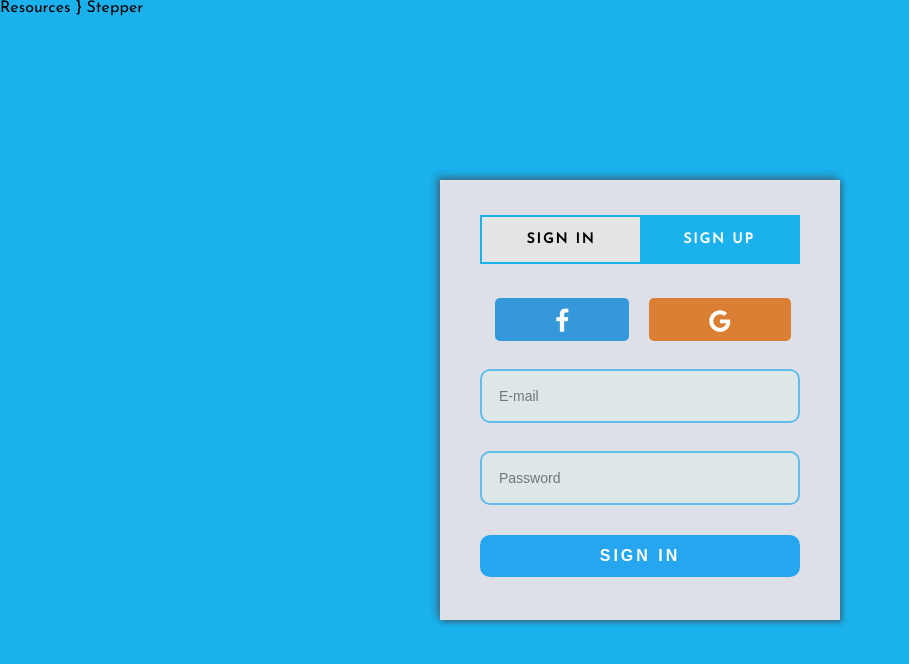
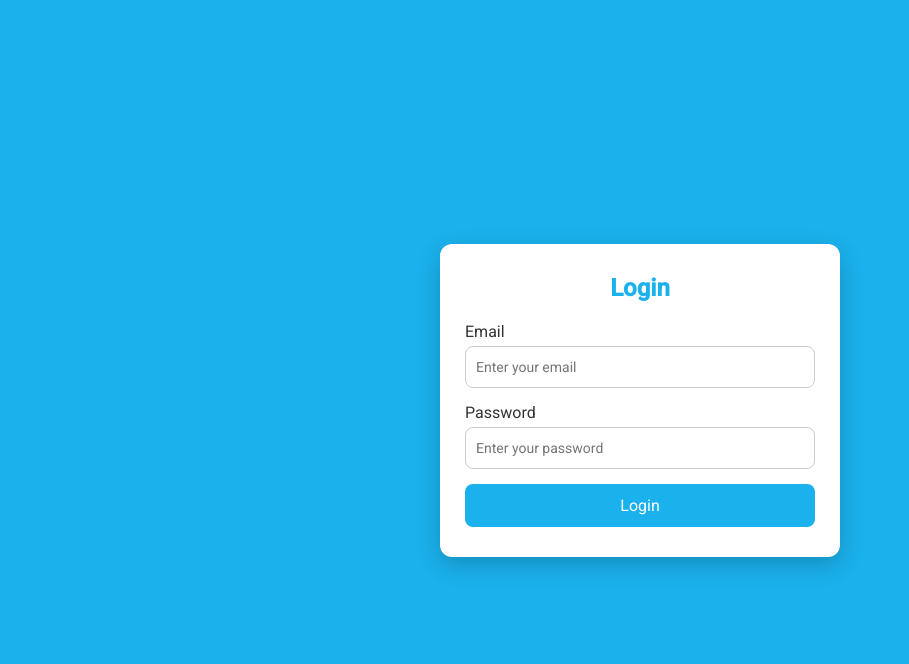
Before and after one commit to haroldsam583/Outlier-test, a plain HTML site: page login.html in a window 1280 px wide. Shown: the whole page, without its empty margins (0-909 px from the left). Drawn offline with nearby package versions, Linux system fonts and the light colour scheme.

Commit message:
Update login.html

```diff
--- a/login.html
+++ b/login.html
@@ -1,346 +1,151 @@
 <!DOCTYPE html>
 <html lang="en">
 <head>
-  <link rel="stylesheet" href="https://cdnjs.cloudflare.com/ajax/libs/font-awesome/4.7.0/css/font-awesome.min.css">
   <meta charset="UTF-8">
-  <meta http-equiv="X-UA-Compatible" content="IE=edge">
   <meta name="viewport" content="width=device-width, initial-scale=1.0">
-  <title>Document</title>
-  <script src="https://code.jquery.com/jquery-3.6.0.js" integrity="sha256-H+K7U5CnXl1h5ywQfKtSj8PCmoN9aaq30gDh27Xc0jk=" crossorigin="anonymous"></script>
+  <title>Responsive Login Form</title>
+  <link href="https://fonts.googleapis.com/css2?family=Roboto:wght@400;500&display=swap" rel="stylesheet">
   <style>
- @import url('https://fonts.googleapis.com/css?family=Josefin+Sans');
-
     *{
       margin: 0;
       padding: 0;
       box-sizing: border-box;
-  outline: none;
-  list-style: none;
-  text-decoration: none;
-  font-family: 'Josefin Sans', sans-serif;
+      font-family: 'Roboto', sans-serif;
     }
 
     body{
       background: #1bb1ec;
+      display: flex;
+      justify-content: center;
+      align-items: center;
+      height: 100vh;
     }
 
-.wrapper{
+    .form-container{
+      background: #ffffff;
+      padding: 30px 25px;
+      border-radius: 12px;
+      width: 100%;
       max-width: 400px;
-  width: 100%;
-  height: 440px;
-  position: absolute;
-  top: 50%;
-  left:50%;
-  transform: translate(-50%,-50%);
-  background: #dde1e7;
-  box-shadow: -3px -3px 7px rgba(68, 75, 87, 0.356),
-              2px 2px 5px rgba(68, 75, 87, 0.356);
+      box-shadow: 0 8px 25px rgba(0,0,0,0.2);
     }
 
-.container{
-  padding: 35px 40px;
+    .form-container h2{
+      text-align: center;
+      margin-bottom: 20px;
+      color: #1bb1ec;
     }
 
-.wrapper .tabs ul{
-  width: 100%;
-
-
-  margin-bottom:30px;
-   border: 2px solid #1bb1ec;
-  display: flex;
+    .form-group{
+      margin-bottom: 15px;
     }
 
-
-
-.wrapper .tabs ul li{
-  width: 50%;
-  padding: 15px 0;
-  text-align: center;
-  font-size: 14px;
-  color: #fefffe;
-  font-weight: bold;
-  text-transform: uppercase;
-  letter-spacing: 2px;
-  background: #1bb1ec;
-  cursor: pointer;
-  position: relative;
-  transition: all 0.5s ease;
+    .form-group label{
+      display: block;
+      margin-bottom: 5px;
+      color: #333;
     }
 
-.wrapper .tabs ul li.active{
-  background: #e3e4e6;
-  color: rgb(0, 0, 0);
-
+    .form-group input{
+      width: 100%;
+      padding: 12px 10px;
+      border-radius: 8px;
+      border: 1px solid #ccc;
+      font-size: 14px;
     }
 
-.wrapper .input_field{
-  margin-bottom: 25px;
-  margin-top: 28px;
+    .form-group input:focus{
+      border-color: #1bb1ec;
+      outline: none;
     }
 
-.wrapper .input_field .input{
+    .btn{
       width: 100%;
+      padding: 12px;
+      background: #1bb1ec;
+      color: white;
       border: none;
-  background: #dde9ecb7;
-  color: black;
-  font-family: sans-serif;
-  border: 2px solid rgba(13, 162, 231, 0.596);
-  font-size: 14px;
-  padding: 17px;
-  border-radius: 10px;
+      border-radius: 8px;
+      font-size: 16px;
+      cursor: pointer;
+      transition: 0.3s;
     }
 
-.wrapper .btn{
-  margin-top: 30px;
-  background: #27a6f0;
-
-  padding: 12px;
-  text-align: center;
-  border-radius: 10px;
-  text-transform: uppercase;
-  letter-spacing: 3px;
-  font-weight: bold;
-}
-.wrapper .btn:hover{
- background: #1b8cce;
+    .btn:hover{
+      background: #1391c7;
     }
 
-.wrapper .btn a{
-  color: rgb(255, 255, 255);
-  display: block;
-  font-size: 16px;
-  font-family: sans-serif;
-}
-.icon-button{
-  margin-top: 45px;
-}
-.icon-button span{
-  margin-left: 15px;
-  padding-left: 60px;
-  padding-right: 60px;
-  padding-top: 20px;
-  padding-bottom: 7px;
-
+    .alert{
+      margin-top: 10px;
+      padding: 10px;
+      background: #f44336;
+      color: white;
       border-radius: 5px;
-  line-height: 30px;
-
-  background: #b8bec7;
-
-
-}
-.icon-button span.facebook{
-  background: #3498db;
-  color: #fbfdff;
-}
-.icon-button span.google{
-  background: #db7f34;
-  color: #ffffff;
-}
-.icon-button span.facebook:hover{
-  background: #2172a8;
-}
-.icon-button span.google:hover{
-  background: #be6c29;
+      display: none;
     }
 
-.icon-button span i{
-  font-size: 25px;
-
+    @media (max-width: 480px){
+      .form-container{
+        padding: 20px;
+      }
+      .btn{
+        font-size: 14px;
+      }
     }
   </style>
 </head>
 <body>
-  <div class="wrapper">
-    <div class="container">
-        <div class="tabs">
-          <ul>
-            <li class="sign_in_li">Sign in</li>
-            <li class="sign_up_li">Sign up</li>
-          </ul>
+
+  <div class="form-container">
+    <h2>Login</h2>
+    <div class="alert" id="alert"></div>
+    <div class="form-group">
+      <label for="email">Email</label>
+      <input type="email" id="email" placeholder="Enter your email">
+    </div>
+    <div class="form-group">
+      <label for="password">Password</label>
+      <input type="password" id="password" placeholder="Enter your password">
+    </div>
+    <button class="btn" id="loginBtn">Login</button>
   </div>
 
-        <div class="sign_in">
-          <div class="icon-button">
+<script>
+  const alertBox = document.getElementById("alert");
 
-            <span class="facebook"><i class="fa fa-facebook"></i></span>
+  document.getElementById("loginBtn").addEventListener("click", function(){
+    const email = document.getElementById("email").value.trim();
+    const password = document.getElementById("password").value.trim();
 
-            <span class="google"><i class="fa fa-google"></i></span>
+    if(!email || !password){
+      showAlert("Please fill all fields!");
+      return;
+    }
 
+    const storedData = JSON.parse(localStorage.getItem("userData"));
 
-          </div>
-          <div class="input_field">
-            <input type="text" placeholder="E-mail" class="input">
-          </div>
-          <div class="input_field">
-            <input type="password" placeholder="Password" class="input">
-          </div>
-          <div class="btn"><a href="#">Sign in</a></div>
+    if(storedData){
+      if(email === storedData.email && password === storedData.password){
+        showAlert("Login successful! Welcome " + storedData.username, true);
+        // You can redirect the user or load another page here
+        // e.g., window.location.href = "dashboard.html";
+      } else {
+        showAlert("Invalid email or password!");
+      }
+    } else {
+      showAlert("No user found! Please register first.");
+    }
+  });
 
-        </div>
-
-        <div class="sign_up">
-      <div class="input_field">
-        <input type="text" placeholder="Username" class="input">
-      </div>
-      <div class="input_field">
-        <input type="text" placeholder="E-mail" class="input">
-      </div>
-      <div class="input_field">
-        <input type="password" placeholder="Password" class="input">
-      </div>
-      <div class="btn"><a href="#">Sign up</a></div>
-    </div>
-
-
-
-    </div>
-    </div>
-<script>
- $(".sign_up").hide();
-$(".sign_in_li").addClass("active");
-
-$(".sign_up_li").click(function(){
-  $(this).addClass("active");
-  $(".sign_in_li").removeClass("active");
-  $(".sign_up").show();
-   $(".sign_in").hide();
-})
-
-$(".sign_in_li").click(function(){
-  $(this).addClass("active");
-  $(".sign_up_li").removeClass("active");
-  $(".sign_in").show();
-   $(".sign_up").hide();
-})
+  function showAlert(message, success=false){
+    alertBox.style.display = "block";
+    alertBox.style.background = success ? "#4CAF50" : "#f44336";
+    alertBox.textContent = message;
+    setTimeout(() => {
+      alertBox.style.display = "none";
+    }, 3000);
+  }
 </script>
 
 </body>
 </html>
-
-
-Resources
-}
-  </style>
-</head>
-<body>
-  <div class="wrapper">
-    <div class="container">
-        <div class="tabs">
-          <ul>
-            <li class="sign_in_li">Sign in</li>
-            <li class="sign_up_li">Sign up</li>
-          </ul>
-        </div>
-
-        <div class="sign_in">
-          <div class="icon-button">
-
-            <span class="facebook"><i class="fa fa-facebook"></i></span>
-
-            <span class="google"><i class="fa fa-google"></i></span>
-
-
-          </div>
-          <div class="input_field">
-            <input type="text" placeholder="E-mail" class="input">
-          </div>
-          <div class="input_field">
-            <input type="password" placeholder="Password" class="input">
-          </div>
-          <div class="btn"><a href="#">Sign in</a></div>
-
-        </div>
-
-        <div class="sign_up">
-      <div class="input_field">
-        <input type="text" placeholder="Username" class="input">
-      </div>
-      <div class="input_field">
-        <input type="text" placeholder="E-mail" class="input">
-      </div>
-      <div class="input_field">
-        <input type="password" placeholder="Password" class="input">
-      </div>
-      <div class="btn"><a href="#">Sign up</a></div>
-    </div>
-
-
-
-    </div>
-    </div>
-<script>
- $(".sign_up").hide();
-$(".sign_in_li").addClass("active");
-
-$(".sign_up_li").click(function(){
-  $(this).addClass("active");
-  $(".sign_in_li").removeClass("active");
-  $(".sign_up").show();
-   $(".sign_in").hide();
-})
-
-$(".sign_in_li").click(function(){
-  $(this).addClass("active");
-  $(".sign_up_li").removeClass("active");
-  $(".sign_in").show();
-   $(".sign_up").hide();
-})
-</script>
-
-</body>
-</html>
-
-
-Stepper   </div>
-      </div>
-
-      <script src="SignUp_LogIn_Form.js"></script>
-  </body>
-</html>
-<script>
-  // Signup form
-  const signupForm = document.getElementById('signupForm');
-  signupForm.addEventListener('submit', function(e){
-      e.preventDefault(); // Prevent form from refreshing page
-
-      const username = this.username.value;
-      const email = this.email.value;
-      const password = this.password.value;
-
-      // Get existing users from localStorage
-      let users = JSON.parse(localStorage.getItem('users')) || [];
-
-      // Add new user
-      users.push({username, email, password});
-
-      // Save back to localStorage
-      localStorage.setItem('users', JSON.stringify(users));
-
-      alert('Registration successful!');
-
-      // Optional: reset form
-      this.reset();
-  });
-
-  // Login form
-  const loginForm = document.getElementById('loginForm');
-  loginForm.addEventListener('submit', function(e){
-      e.preventDefault();
-
-      const username = this.username.value;
-      const password = this.password.value;
-
-      let users = JSON.parse(localStorage.getItem('users')) || [];
-
-      // Check if user exists
-      const user = users.find(u => u.username === username && u.password === password);
-      if(user){
-          alert('Login successful!');
-          // Optional: redirect to another page
-          // window.location.href = 'dashboard.html';
-      } else {
-          alert('Invalid username or password!');
-      }
-
-      this.reset();
-  });
```
Lines whose indentation alone changed are shown as unchanged.
